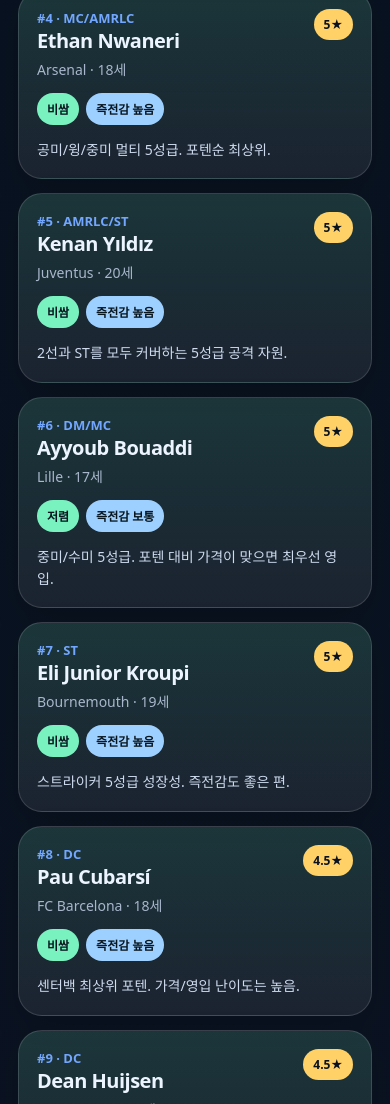
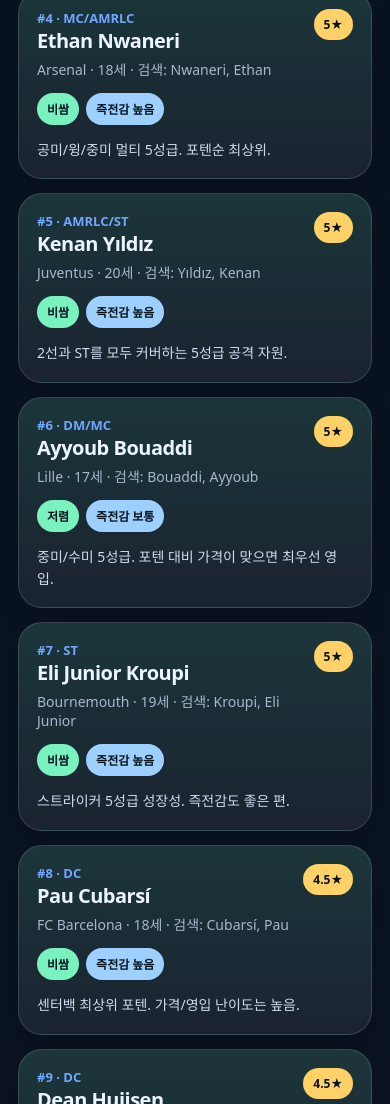
Before and after one commit to donghyeon-dev/fm26-mobile-wonderkids, a plain HTML site: page index.html in a window 390 px wide. Shown: the part 1550-2654 px from the top of the page. Drawn offline with Linux system fonts and the light colour scheme.

Commit message:
Add mobile search aliases

```diff
--- a/index.html
+++ b/index.html
@@ -146,7 +146,7 @@
       </div>
       <div class="table-wrap">
         <table>
-          <thead><tr><th>가성비 순위</th><th>선수</th><th>포지션</th><th>나이</th><th>소속</th><th>성장성</th><th>가격대</th><th>즉전감</th><th>메모</th></tr></thead>
+          <thead><tr><th>가성비 순위</th><th>선수</th><th>검색명</th><th>포지션</th><th>나이</th><th>소속</th><th>성장성</th><th>가격대</th><th>즉전감</th><th>메모</th></tr></thead>
           <tbody id="tbody"></tbody>
         </table>
         <div id="empty" class="empty" style="display:none">조건에 맞는 선수가 없습니다.</div>
@@ -155,7 +155,7 @@
 
     <footer>
       <strong>출처/주의</strong><br/>
-      FMM Vibe의 FM26 Mobile Wonderkids Complete List와 FM26 Mobile 추천 글을 바탕으로 정리했습니다. 상단 포텐순 리스트는 가격을 제외한 성장성 기준이고, 즉전감 리스트와 전체 표는 가성비/실사용성을 반영했습니다. 별점은 잠재력 평가이며, 실제 능력치/가격/이적 가능성은 세이브, 선택 리그, 패치 버전에 따라 달라질 수 있습니다. 아이폰에서는 이 페이지를 보고 게임 내 선수 검색으로 확인하는 방식이 가장 안전합니다.<br/>
+      FMM Vibe의 FM26 Mobile Wonderkids Complete List와 FM26 Mobile 추천 글을 바탕으로 정리했습니다. 상단 포텐순 리스트는 가격을 제외한 성장성 기준이고, 즉전감 리스트와 전체 표는 가성비/실사용성을 반영했습니다. 별점은 잠재력 평가이며, 실제 능력치/가격/이적 가능성은 세이브, 선택 리그, 패치 버전에 따라 달라질 수 있습니다. 아이폰에서는 이 페이지를 보고 게임 내 선수 검색으로 확인하는 방식이 가장 안전합니다. 선수 검색은 이름 전체보다 <strong>성/검색명</strong>으로 먼저 검색하세요. 예: Eli Junior Kroupi → Kroupi, Geovany Quenda → Quenda.<br/>
       Sources: <a href="https://fmmvibe.com/forums/topic/50429-fm26-mobile-wonderkids-complete-list/">FMM Vibe</a>, <a href="https://ingenuityfantasy.com/feature-articles/fm26-mobile-best-wonderkids-the-touchscreen-gods/">Ingenuity Fantasy Wonderkids</a>, <a href="https://ingenuityfantasy.com/feature-articles/7550-2/">Ingenuity Fantasy Tactics</a>, <a href="https://vortexgaming.io/en/postdetail/735606">Vortex Gaming Tactics</a>
     </footer>
   </div>
@@ -163,50 +163,50 @@
   <script>
 
     const potentialPlayers = [
-      {rank:1,name:'Lamine Yamal',pos:'M/AMR',age:18,club:'FC Barcelona',stars:'5★',budget:'비쌈',ready:'높음',note:'포텐 최상급. 가격/영입 난이도는 매우 높지만 순수 성장성 기준 최상위.'},
-      {rank:2,name:'Endrick',pos:'AMR/ST',age:18,club:'Real Madrid',stars:'5★',budget:'비쌈',ready:'높음',note:'ST/AMR 최상급 성장성. 즉전감도 있지만 영입 난이도 높음.'},
-      {rank:3,name:'Estêvão',pos:'AMRC',age:18,club:'Chelsea',stars:'5★',budget:'비쌈',ready:'높음',note:'오른쪽 윙/공미 최상급 포텐. 빅클럽용 장기 핵심.'},
-      {rank:4,name:'Ethan Nwaneri',pos:'MC/AMRLC',age:18,club:'Arsenal',stars:'5★',budget:'비쌈',ready:'높음',note:'공미/윙/중미 멀티 5성급. 포텐순 최상위.'},
-      {rank:5,name:'Kenan Yıldız',pos:'AMRLC/ST',age:20,club:'Juventus',stars:'5★',budget:'비쌈',ready:'높음',note:'2선과 ST를 모두 커버하는 5성급 공격 자원.'},
-      {rank:6,name:'Ayyoub Bouaddi',pos:'DM/MC',age:17,club:'Lille',stars:'5★',budget:'저렴',ready:'보통',note:'중미/수미 5성급. 포텐 대비 가격이 맞으면 최우선 영입.'},
-      {rank:7,name:'Eli Junior Kroupi',pos:'ST',age:19,club:'Bournemouth',stars:'5★',budget:'비쌈',ready:'높음',note:'스트라이커 5성급 성장성. 즉전감도 좋은 편.'},
-      {rank:8,name:'Pau Cubarsí',pos:'DC',age:18,club:'FC Barcelona',stars:'4.5★',budget:'비쌈',ready:'높음',note:'센터백 최상위 포텐. 가격/영입 난이도는 높음.'},
-      {rank:9,name:'Dean Huijsen',pos:'DC',age:20,club:'Real Madrid',stars:'4.5★',budget:'비쌈',ready:'높음',note:'즉전감과 성장성을 모두 가진 고급 센터백.'},
-      {rank:10,name:'Marc Bernal',pos:'DM/MC',age:18,club:'FC Barcelona',stars:'4.5★',budget:'비쌈',ready:'보통',note:'수미/중미 장기 핵심감. 포텐 중심 리스트용.'},
-      {rank:11,name:'João Neves',pos:'DM/MC',age:20,club:'PSG',stars:'4.5★',budget:'비쌈',ready:'높음',note:'바로 주전급 중미. 가격은 매우 높을 가능성.'},
-      {rank:12,name:'Geovany Quenda',pos:'M/AMRL',age:18,club:'Sporting CP',stars:'4.5★',budget:'중간',ready:'높음',note:'윙 포텐과 실사용성을 모두 갖춘 4.5성 후보.'}
+      {rank:1,name:'Lamine Yamal',search:'Yamal',pos:'M/AMR',age:18,club:'FC Barcelona',stars:'5★',budget:'비쌈',ready:'높음',note:'포텐 최상급. 가격/영입 난이도는 매우 높지만 순수 성장성 기준 최상위.'},
+      {rank:2,name:'Endrick',search:'Endrick',pos:'AMR/ST',age:18,club:'Real Madrid',stars:'5★',budget:'비쌈',ready:'높음',note:'ST/AMR 최상급 성장성. 즉전감도 있지만 영입 난이도 높음.'},
+      {rank:3,name:'Estêvão',search:'Estêvão',pos:'AMRC',age:18,club:'Chelsea',stars:'5★',budget:'비쌈',ready:'높음',note:'오른쪽 윙/공미 최상급 포텐. 빅클럽용 장기 핵심.'},
+      {rank:4,name:'Ethan Nwaneri',search:'Nwaneri, Ethan',pos:'MC/AMRLC',age:18,club:'Arsenal',stars:'5★',budget:'비쌈',ready:'높음',note:'공미/윙/중미 멀티 5성급. 포텐순 최상위.'},
+      {rank:5,name:'Kenan Yıldız',search:'Yıldız, Kenan',pos:'AMRLC/ST',age:20,club:'Juventus',stars:'5★',budget:'비쌈',ready:'높음',note:'2선과 ST를 모두 커버하는 5성급 공격 자원.'},
+      {rank:6,name:'Ayyoub Bouaddi',search:'Bouaddi, Ayyoub',pos:'DM/MC',age:17,club:'Lille',stars:'5★',budget:'저렴',ready:'보통',note:'중미/수미 5성급. 포텐 대비 가격이 맞으면 최우선 영입.'},
+      {rank:7,name:'Eli Junior Kroupi',search:'Kroupi, Eli Junior',pos:'ST',age:19,club:'Bournemouth',stars:'5★',budget:'비쌈',ready:'높음',note:'스트라이커 5성급 성장성. 즉전감도 좋은 편.'},
+      {rank:8,name:'Pau Cubarsí',search:'Cubarsí, Pau',pos:'DC',age:18,club:'FC Barcelona',stars:'4.5★',budget:'비쌈',ready:'높음',note:'센터백 최상위 포텐. 가격/영입 난이도는 높음.'},
+      {rank:9,name:'Dean Huijsen',search:'Huijsen, Dean',pos:'DC',age:20,club:'Real Madrid',stars:'4.5★',budget:'비쌈',ready:'높음',note:'즉전감과 성장성을 모두 가진 고급 센터백.'},
+      {rank:10,name:'Marc Bernal',search:'Bernal, Marc',pos:'DM/MC',age:18,club:'FC Barcelona',stars:'4.5★',budget:'비쌈',ready:'보통',note:'수미/중미 장기 핵심감. 포텐 중심 리스트용.'},
+      {rank:11,name:'João Neves',search:'Neves, João',pos:'DM/MC',age:20,club:'PSG',stars:'4.5★',budget:'비쌈',ready:'높음',note:'바로 주전급 중미. 가격은 매우 높을 가능성.'},
+      {rank:12,name:'Geovany Quenda',search:'Quenda, Geovany',pos:'M/AMRL',age:18,club:'Sporting CP',stars:'4.5★',budget:'중간',ready:'높음',note:'윙 포텐과 실사용성을 모두 갖춘 4.5성 후보.'}
     ];
 
     const players = [
-      {rank:1,name:'Joane Gadou',pos:'DC',age:18,club:'RB Salzburg',stars:'4★',budget:'저렴',ready:'높음',note:'센터백 가성비 1순위. 약 £3m 언급, 바로 백업/로테 가능.'},
-      {rank:2,name:'Chido Obi',pos:'ST',age:17,club:'Man Utd',stars:'4★',budget:'저렴',ready:'보통',note:'저렴한 스트라이커 후보. 약 £7m 언급, 로테/컵대회부터 좋음.'},
-      {rank:3,name:'Kerim Alajbegović',pos:'AML/AMR/AMC',age:17,club:'RB Salzburg',stars:'4.5★',budget:'저렴',ready:'보통',note:'2선 멀티. 약 £4.5m 언급, 성장성 대비 가격이 좋음.'},
-      {rank:4,name:'Ayyoub Bouaddi',pos:'DM/MC',age:17,club:'Lille',stars:'5★',budget:'저렴',ready:'보통',note:'5성급 성장성. 약 £7.5m 언급, 가격 맞으면 최우선.'},
-      {rank:5,name:'Pedro Lima',pos:'DR/WBR',age:19,club:'Wolves',stars:'4★',budget:'중간',ready:'높음',note:'오른쪽 풀백 가성비. 바로 로테 가능.'},
-      {rank:6,name:'Tom Rothe',pos:'DL/WBL/DC',age:20,club:'Union Berlin',stars:'4★',budget:'중간',ready:'높음',note:'왼쪽 풀백 즉전감. 수비/윙백 겸용.'},
-      {rank:7,name:'Marc Guiu',pos:'ST',age:19,club:'Chelsea',stars:'4.5★',budget:'중간',ready:'높음',note:'피지컬형 ST. 임대/영입 모두 확인 가치.'},
-      {rank:8,name:'Sergey Pinyaev',pos:'AML/AMR',age:20,club:'Lokomotiv Moscow',stars:'4.5★',budget:'중간',ready:'높음',note:'바로 쓸 수 있는 윙어. 약 £15m 언급.'},
-      {rank:9,name:'Gabriel Moscardo',pos:'DM/MC',age:19,club:'PSG',stars:'4★',budget:'중간',ready:'높음',note:'수미/중미 로테. PSG 소속이라 이적 가능성 체크.'},
-      {rank:10,name:'Enzo Molebe',pos:'AML/ST',age:17,club:'Lyon',stars:'4★',budget:'저렴',ready:'보통',note:'약 £4.5m 언급. 공격 멀티 백업/육성.'},
-      {rank:11,name:'Geovany Quenda',pos:'AMR/AML',age:18,club:'Sporting CP',stars:'4.5★',budget:'중간',ready:'높음',note:'양쪽 윙 가능. 가격이 튀지 않으면 강추.'},
-      {rank:12,name:'Ben Doak',pos:'AMR/AML',age:19,club:'Bournemouth',stars:'4.5★',budget:'중간',ready:'높음',note:'속도형 윙어. 모바일 엔진에서 실사용 좋음.'},
-      {rank:13,name:'Francesco Pio Esposito',pos:'ST',age:20,club:'Inter',stars:'4.5★',budget:'중간',ready:'높음',note:'중앙 ST로 안정적인 로테/주전 후보.'},
-      {rank:14,name:'Chema Andrés',pos:'DM/MC',age:20,club:'Stuttgart',stars:'4.5★',budget:'중간',ready:'높음',note:'바로 쓰기 좋은 수미/중미.'},
-      {rank:15,name:'Guille Fernández',pos:'MC/AMC',age:17,club:'FC Barcelona',stars:'4.5★',budget:'중간',ready:'보통',note:'약 £12.5m 언급. 성장성 좋지만 초반은 로테.'},
-      {rank:16,name:'Malick Fofana',pos:'AML/AMR',age:20,club:'Lyon',stars:'4.5★',budget:'중간',ready:'높음',note:'즉전감 있는 윙어. 중상위권 팀에 적합.'},
-      {rank:17,name:'Archie Gray',pos:'DM/DR/MC',age:19,club:'Tottenham',stars:'4.5★',budget:'비쌈',ready:'높음',note:'멀티성이 최고. 비싸면 임대 확인.'},
-      {rank:18,name:'Luka Vušković',pos:'DC',age:18,club:'Tottenham',stars:'4.5★',budget:'중간',ready:'보통',note:'피지컬형 장기 핵심 CB. 가격 체크.'},
-      {rank:19,name:'Willy Kambwala',pos:'DC',age:20,club:'Villarreal',stars:'4.5★',budget:'중간',ready:'높음',note:'센터백 즉전 로테 가능성 높음.'},
-      {rank:20,name:'Finn Jeltsch',pos:'DM/DRC',age:18,club:'Stuttgart',stars:'4.5★',budget:'중간',ready:'보통',note:'수비 멀티 고성장 후보.'},
-      {rank:21,name:'Yunus Emre Konak',pos:'DM/MC',age:19,club:'Brentford',stars:'4★',budget:'저렴',ready:'보통',note:'가격 낮으면 실용적인 수미 후보.'},
-      {rank:22,name:'Mattia Liberali',pos:'AMC',age:18,club:'AC Milan',stars:'추천',budget:'저렴',ready:'보통',note:'약 £5.5m 언급. 가성비 AMC 후보.'},
-      {rank:23,name:'Harry Amass',pos:'DL/WBL',age:18,club:'Man Utd',stars:'4★',budget:'저렴',ready:'보통',note:'왼쪽 풀백 장기 육성. 로테부터 추천.'},
-      {rank:24,name:'Iván Fresneda',pos:'DR/WBR',age:20,club:'Sporting CP',stars:'4★',budget:'중간',ready:'높음',note:'FM 단골 우풀백 유망주. 즉전감 좋음.'},
-      {rank:25,name:'Semih Kılıçsoy',pos:'ST/AML',age:19,club:'Beşiktaş',stars:'4.5★',budget:'중간',ready:'높음',note:'ST/윙 겸용. 가성비 공격수 후보.'},
-      {rank:26,name:'Francesco Camarda',pos:'ST',age:17,club:'AC Milan',stars:'4.5★',budget:'비쌈',ready:'보통',note:'성장성은 훌륭하지만 가격이 높을 수 있음.'},
-      {rank:27,name:'Guillaume Restes',pos:'GK',age:20,club:'Toulouse',stars:'4★',budget:'중간',ready:'높음',note:'GK 중 즉전감 우선 추천.'},
-      {rank:28,name:'Dennis Seimen',pos:'GK',age:19,club:'Stuttgart',stars:'4★',budget:'중간',ready:'보통',note:'장기 주전감. 컵대회/로테부터.'},
-      {rank:29,name:'Vladyslav Krapyvtsov',pos:'GK',age:20,club:'Girona',stars:'4★',budget:'저렴',ready:'보통',note:'중위권 팀에서 확인할 만한 GK.'}
+      {rank:1,name:'Joane Gadou',search:'Gadou, Joane',pos:'DC',age:18,club:'RB Salzburg',stars:'4★',budget:'저렴',ready:'높음',note:'센터백 가성비 1순위. 약 £3m 언급, 바로 백업/로테 가능.'},
+      {rank:2,name:'Chido Obi',search:'Obi, Chido',pos:'ST',age:17,club:'Man Utd',stars:'4★',budget:'저렴',ready:'보통',note:'저렴한 스트라이커 후보. 약 £7m 언급, 로테/컵대회부터 좋음.'},
+      {rank:3,name:'Kerim Alajbegović',search:'Alajbegović, Kerim',pos:'AML/AMR/AMC',age:17,club:'RB Salzburg',stars:'4.5★',budget:'저렴',ready:'보통',note:'2선 멀티. 약 £4.5m 언급, 성장성 대비 가격이 좋음.'},
+      {rank:4,name:'Ayyoub Bouaddi',search:'Bouaddi, Ayyoub',pos:'DM/MC',age:17,club:'Lille',stars:'5★',budget:'저렴',ready:'보통',note:'5성급 성장성. 약 £7.5m 언급, 가격 맞으면 최우선.'},
+      {rank:5,name:'Pedro Lima',search:'Pedro Lima',pos:'DR/WBR',age:19,club:'Wolves',stars:'4★',budget:'중간',ready:'높음',note:'오른쪽 풀백 가성비. 바로 로테 가능.'},
+      {rank:6,name:'Tom Rothe',search:'Rothe, Tom',pos:'DL/WBL/DC',age:20,club:'Union Berlin',stars:'4★',budget:'중간',ready:'높음',note:'왼쪽 풀백 즉전감. 수비/윙백 겸용.'},
+      {rank:7,name:'Marc Guiu',search:'Guiu, Marc',pos:'ST',age:19,club:'Chelsea',stars:'4.5★',budget:'중간',ready:'높음',note:'피지컬형 ST. 임대/영입 모두 확인 가치.'},
+      {rank:8,name:'Sergey Pinyaev',search:'Pinyaev, Sergey',pos:'AML/AMR',age:20,club:'Lokomotiv Moscow',stars:'4.5★',budget:'중간',ready:'높음',note:'바로 쓸 수 있는 윙어. 약 £15m 언급.'},
+      {rank:9,name:'Gabriel Moscardo',search:'Gabriel Moscardo',pos:'DM/MC',age:19,club:'PSG',stars:'4★',budget:'중간',ready:'높음',note:'수미/중미 로테. PSG 소속이라 이적 가능성 체크.'},
+      {rank:10,name:'Enzo Molebe',search:'Molebe, Enzo',pos:'AML/ST',age:17,club:'Lyon',stars:'4★',budget:'저렴',ready:'보통',note:'약 £4.5m 언급. 공격 멀티 백업/육성.'},
+      {rank:11,name:'Geovany Quenda',search:'Quenda, Geovany',pos:'AMR/AML',age:18,club:'Sporting CP',stars:'4.5★',budget:'중간',ready:'높음',note:'양쪽 윙 가능. 가격이 튀지 않으면 강추.'},
+      {rank:12,name:'Ben Doak',search:'Gannon Doak, Ben',pos:'AMR/AML',age:19,club:'Bournemouth',stars:'4.5★',budget:'중간',ready:'높음',note:'속도형 윙어. 모바일 엔진에서 실사용 좋음.'},
+      {rank:13,name:'Francesco Pio Esposito',search:'Esposito, Francesco Pio',pos:'ST',age:20,club:'Inter',stars:'4.5★',budget:'중간',ready:'높음',note:'중앙 ST로 안정적인 로테/주전 후보.'},
+      {rank:14,name:'Chema Andrés',search:'Chema Andrés',pos:'DM/MC',age:20,club:'Stuttgart',stars:'4.5★',budget:'중간',ready:'높음',note:'바로 쓰기 좋은 수미/중미.'},
+      {rank:15,name:'Guille Fernández',search:'Guille Fernández',pos:'MC/AMC',age:17,club:'FC Barcelona',stars:'4.5★',budget:'중간',ready:'보통',note:'약 £12.5m 언급. 성장성 좋지만 초반은 로테.'},
+      {rank:16,name:'Malick Fofana',search:'Fofana, Malick',pos:'AML/AMR',age:20,club:'Lyon',stars:'4.5★',budget:'중간',ready:'높음',note:'즉전감 있는 윙어. 중상위권 팀에 적합.'},
+      {rank:17,name:'Archie Gray',search:'Gray, Archie',pos:'DM/DR/MC',age:19,club:'Tottenham',stars:'4.5★',budget:'비쌈',ready:'높음',note:'멀티성이 최고. 비싸면 임대 확인.'},
+      {rank:18,name:'Luka Vušković',search:'Vušković, Luka',pos:'DC',age:18,club:'Tottenham',stars:'4.5★',budget:'중간',ready:'보통',note:'피지컬형 장기 핵심 CB. 가격 체크.'},
+      {rank:19,name:'Willy Kambwala',search:'Kambwala, Willy',pos:'DC',age:20,club:'Villarreal',stars:'4.5★',budget:'중간',ready:'높음',note:'센터백 즉전 로테 가능성 높음.'},
+      {rank:20,name:'Finn Jeltsch',search:'Jeltsch, Finn',pos:'DM/DRC',age:18,club:'Stuttgart',stars:'4.5★',budget:'중간',ready:'보통',note:'수비 멀티 고성장 후보.'},
+      {rank:21,name:'Yunus Emre Konak',search:'Konak, Yunus Emre',pos:'DM/MC',age:19,club:'Brentford',stars:'4★',budget:'저렴',ready:'보통',note:'가격 낮으면 실용적인 수미 후보.'},
+      {rank:22,name:'Mattia Liberali',search:'Liberali',pos:'AMC',age:18,club:'AC Milan',stars:'추천',budget:'저렴',ready:'보통',note:'약 £5.5m 언급. 가성비 AMC 후보.'},
+      {rank:23,name:'Harry Amass',search:'Amass, Harry',pos:'DL/WBL',age:18,club:'Man Utd',stars:'4★',budget:'저렴',ready:'보통',note:'왼쪽 풀백 장기 육성. 로테부터 추천.'},
+      {rank:24,name:'Iván Fresneda',search:'Fresneda, Iván',pos:'DR/WBR',age:20,club:'Sporting CP',stars:'4★',budget:'중간',ready:'높음',note:'FM 단골 우풀백 유망주. 즉전감 좋음.'},
+      {rank:25,name:'Semih Kılıçsoy',search:'Kılıçsoy, Semih',pos:'ST/AML',age:19,club:'Beşiktaş',stars:'4.5★',budget:'중간',ready:'높음',note:'ST/윙 겸용. 가성비 공격수 후보.'},
+      {rank:26,name:'Francesco Camarda',search:'Camarda, Francesco',pos:'ST',age:17,club:'AC Milan',stars:'4.5★',budget:'비쌈',ready:'보통',note:'성장성은 훌륭하지만 가격이 높을 수 있음.'},
+      {rank:27,name:'Guillaume Restes',search:'Restes, Guillaume',pos:'GK',age:20,club:'Toulouse',stars:'4★',budget:'중간',ready:'높음',note:'GK 중 즉전감 우선 추천.'},
+      {rank:28,name:'Dennis Seimen',search:'Seimen, Dennis',pos:'GK',age:19,club:'Stuttgart',stars:'4★',budget:'중간',ready:'보통',note:'장기 주전감. 컵대회/로테부터.'},
+      {rank:29,name:'Vladyslav Krapyvtsov',search:'Krapyvtsov, Vladyslav',pos:'GK',age:20,club:'Girona',stars:'4★',budget:'저렴',ready:'보통',note:'중위권 팀에서 확인할 만한 GK.'}
     ];
 
     const $ = (id) => document.getElementById(id);
@@ -216,7 +216,7 @@
       const opt = document.createElement('option'); opt.value = p; opt.textContent = p; $('position').appendChild(opt);
     }
     function card(p) {
-      return `<article class="card top"><div class="row"><div><div class="pos">#${p.rank} · ${p.pos}</div><div class="name">${p.name}</div><div class="club">${p.club} · ${p.age}세</div></div><span class="badge star">${p.stars}</span></div><div class="badges"><span class="badge value">${p.budget}</span><span class="badge ready">즉전감 ${p.ready}</span></div><div class="note">${p.note}</div></article>`;
+      return `<article class="card top"><div class="row"><div><div class="pos">#${p.rank} · ${p.pos}</div><div class="name">${p.name}</div><div class="club">${p.club} · ${p.age}세${p.search ? ` · 검색: ${p.search}` : ''}</div></div><span class="badge star">${p.stars}</span></div><div class="badges"><span class="badge value">${p.budget}</span><span class="badge ready">즉전감 ${p.ready}</span></div><div class="note">${p.note}</div></article>`;
     }
     $('potentialGrid').innerHTML = potentialPlayers.map(card).join('');
     $('readyGrid').innerHTML = players.slice(0,10).map(card).join('');
@@ -242,13 +242,13 @@
       const pos = $('position').value;
       const budget = $('budget').value;
       const ready = $('ready').value;
-      const hay = `${p.name} ${p.pos} ${p.club} ${p.note}`.toLowerCase();
+      const hay = `${p.name} ${p.search || ""} ${p.pos} ${p.club} ${p.note}`.toLowerCase();
       return (!q || hay.includes(q)) && (!pos || p.pos.includes(pos)) && (!budget || p.budget === budget) && (!ready || p.ready === ready);
     }
     function render() {
       const list = players.filter(match);
       $('resultCount').textContent = list.length;
-      $('tbody').innerHTML = list.map(p => `<tr><td class="priority">${p.rank}</td><td><strong>${p.name}</strong><div class="small">${p.club}</div></td><td>${p.pos}</td><td>${p.age}</td><td>${p.club}</td><td>${p.stars}</td><td>${p.budget}</td><td>${p.ready}</td><td>${p.note}</td></tr>`).join('');
+      $('tbody').innerHTML = list.map(p => `<tr><td class="priority">${p.rank}</td><td><strong>${p.name}</strong><div class="small">${p.club}</div></td><td>${p.search || p.name}</td><td>${p.pos}</td><td>${p.age}</td><td>${p.club}</td><td>${p.stars}</td><td>${p.budget}</td><td>${p.ready}</td><td>${p.note}</td></tr>`).join('');
       $('empty').style.display = list.length ? 'none' : 'block';
     }
     ['q','position','budget','ready'].forEach(id => $(id).addEventListener('input', render));
```
Also changed, not shown: 1 other file.
